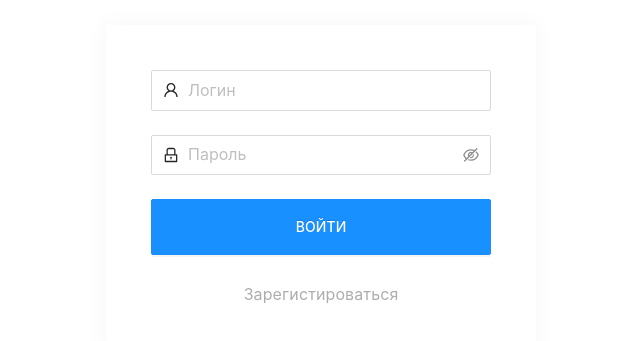
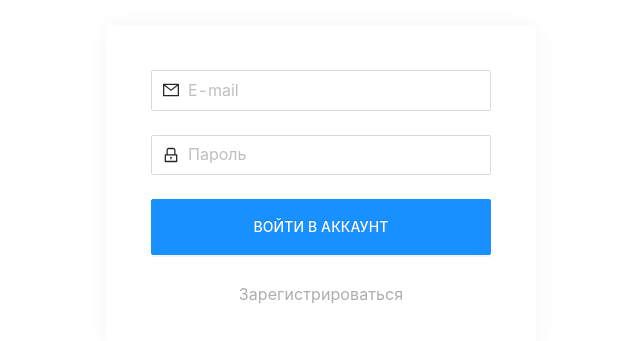
Before and after one commit to spbtne/rsclone, a React (Create React App) app in the folder chat/: page / in a window 1280 px wide. Shown: the part 263-604 px from the top of the page, without its empty margins (319-959 px from the left). Built offline with nearby package versions, Linux system fonts and the light colour scheme.

Commit message:
feat: add validate and bag registration form

```diff
--- a/chat/src/modules/LoginForm/components/LoginForm.jsx
+++ b/chat/src/modules/LoginForm/components/LoginForm.jsx
@@ -1,17 +1,36 @@
 import React from "react";
+import { Form, Input } from "antd";
 import { Link } from "react-router-dom";
-
-import { Form, Input } from "antd";
 import {
-  UserOutlined,
-  EyeTwoTone,
-  EyeInvisibleOutlined,
-  LockOutlined,
+  MailOutlined,
+  LockOutlined
 } from "@ant-design/icons";
 
 import { Button, Block } from "../../../components/indexComponents";
 
-function LoginForm() {
+const validate = (key, touched, errors) => {
+if (touched[key]) {
+  if (errors[key]) {
+    return 'error';
+  } else {
+    return "success";
+  }
+} else {
+  return "";
+}
+};
+
+const LoginForm = props => {
+  const {
+    values,
+    touched,
+    errors,
+    handleChange,
+    handleBlur,
+    handleSubmit,
+    isValid,
+    isSubmitting
+  } = props;
   return (
     <div>
     <div className="auth__top">
@@ -19,48 +38,47 @@ function LoginForm() {
       <p>Пожалуйста, войдите в свой аккаунт</p>
     </div>
       <Block>
-        <Form>
+      <Form onSubmit={handleSubmit} className="login-form">
             <Form.Item
-            name="userlogin"
-            rules={[
-              {
-                required: true,
-                message: "Введите Ваш логин",
-              },
-            ]}
+              validateStatus={validate("email", touched, errors)}
+              help={!touched.email ? "" : errors.email}
+              hasFeedback
             >
               <Input
+                id="email"
+                prefix={<MailOutlined />}
                 size="large"
-              placeholder="Логин"
-              prefix={<UserOutlined />}
+                placeholder="E-mail"
+                value={values.email}
+                onChange={handleChange}
+                onBlur={handleBlur}
                 />
                 </Form.Item>
-
                 <Form.Item
-            name="password"
-            rules={[
-              {
-                required: true,
-                message: "Введите Ваш пароль",
-              },
-            ]}
+              validateStatus={validate("password", touched, errors)}
+              help={!touched.password ? "" : errors.password}
+              hasFeedback
             >
-            <Input.Password
+              <Input
+                id="password"
+                prefix={<LockOutlined/>}
                 size="large"
+                type="password"
                 placeholder="Пароль"
-              prefix={<LockOutlined />}
-              iconRender={(visible) =>
-                visible ? <EyeTwoTone /> : <EyeInvisibleOutlined />
-              }
+                value={values.password}
+                onChange={handleChange}
+                onBlur={handleBlur}
                 />
             </Form.Item>
             <Form.Item>
-            <Button type="primary" size="large">
-              Войти
+              {isSubmitting && !isValid && <span>Ошибка!</span>}
+              <Button  onClick={handleSubmit} type="primary" size="large">
+                Войти в аккаунт
+
               </Button>
             </Form.Item>
-          <Link to="/registration" className="auth__registration-link">
-            Зарегистироваться
+            <Link className="auth__login-link" to="/register">
+              Зарегистрироваться
             </Link>
           </Form>
       </Block>
--- a/chat/src/modules/LoginForm/containers/LoginForm.js
+++ b/chat/src/modules/LoginForm/containers/LoginForm.js
@@ -1,3 +1,25 @@
+import { withFormik } from "formik";
 import LoginForm from '../components/LoginForm';
+import validateForm from "../../../utils/validate";
 
-export default LoginForm;
+export default withFormik({
+    enableReinitialize: true,
+  mapPropsToValues: () => ({
+    email: '',
+    password: ''
+  }),
+  validate: values => {
+    let errors = {};
+
+    validateForm({ isAuth: true, values, errors });
+
+    return errors;
+  },
+  handleSubmit: (values, { setSubmitting }) => {
+    setTimeout(() => {
+      alert(JSON.stringify(values, null, 2));
+      setSubmitting(false);
+    }, 1000);
+  },
+  displayName: "LoginForm"
+})(LoginForm);
--- a/chat/src/modules/RegistrationForm/containers/RegistrationForm.js
+++ b/chat/src/modules/RegistrationForm/containers/RegistrationForm.js
@@ -1,27 +1,15 @@
 import { withFormik } from "formik";
 import RegistrationForm from "../components/RegistrationForm";
+import validateForm from "../../../utils/validate";
 
 export default withFormik({
   //   mapPropsToValues: () => ({ email: "test@asd.com" }), set default value
-  validate: (values) => {
+  validate: values => {
     let errors = {};
+    const validate = validateForm({ isAuth: false });
 
-    if (!values.email) {
-      errors.email = "Обязательное поле";
-    } else if (
-      !/^[A-Z0-9._%+-]+@[A-Z0-9.-]+\.[A-Z]{2,4}$/i.test(values.email)
-    ) {
-      errors.email = "Введите корректный e-mail";
-    }
-    if (!values.password) {
-      errors.password = "Введите пароль";
-    } else if (
-      !/^(?=.*[0-9])(?=.*[!@#$%^&*])(?=.*[a-z])(?=.*[A-Z])[0-9a-zA-Z!@#$%^&*]{6,}/.test(
-        values.password
-      )
-    ) {
-      errors.password = "Слишком легкий пароль";
-    }
+    Object.keys(values).forEach(key => validate[key] && validate[key](errors, values[key]));
+
     return errors;
   },
 
@@ -32,5 +20,5 @@ export default withFormik({
     }, 1000);
   },
 
-  displayName: "RegistrationForm",
+  displayName: 'RegistrationForm',
 })(RegistrationForm);
--- /dev/null
+++ b/chat/src/utils/validate.js
@@ -0,0 +1,21 @@
+export default ({ isAuth, values, errors }) => {
+  const rules = {
+    email: (value) => {
+    if (!value) {
+      errors.email = 'Введите e-mail';
+    } else if (!/^[A-Z0-9._%+-]+@[A-Z0-9.-]+\.[A-Z]{2,4}$/i.test(value)) {
+      errors.email = 'Неверный e-mail';
+    }
+  },
+  password: (value) => {
+    if (!value) {
+      errors.password = 'Введите пароль';
+    } else if (
+      !/^(?=.*[0-9])(?=.*[!@#$%^&*])(?=.*[a-z])(?=.*[A-Z])[0-9a-zA-Z!@#$%^&*]{6,}/.test(value)) {
+      errors.password = isAuth ? "Неверный пароль" : 'Слишком легкий пароль';
+    }
+  }
+};
+
+Object.keys(values).forEach(key => rules[key] && rules[key](values[key]));
+};
```
Also changed, not shown: 2 other files (tests, documents, lock files or other folders). Lines whose indentation alone changed are shown as unchanged.
